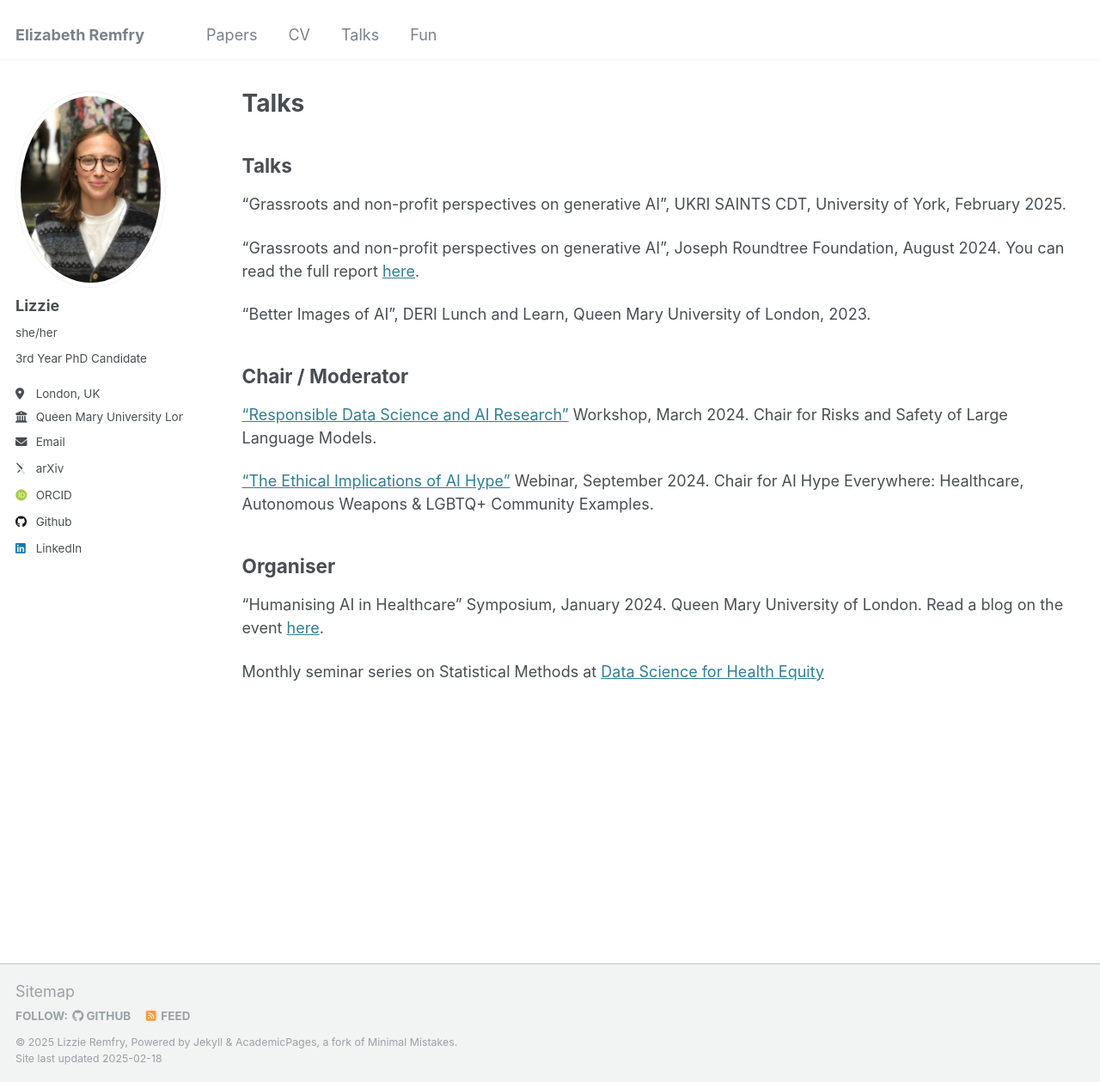
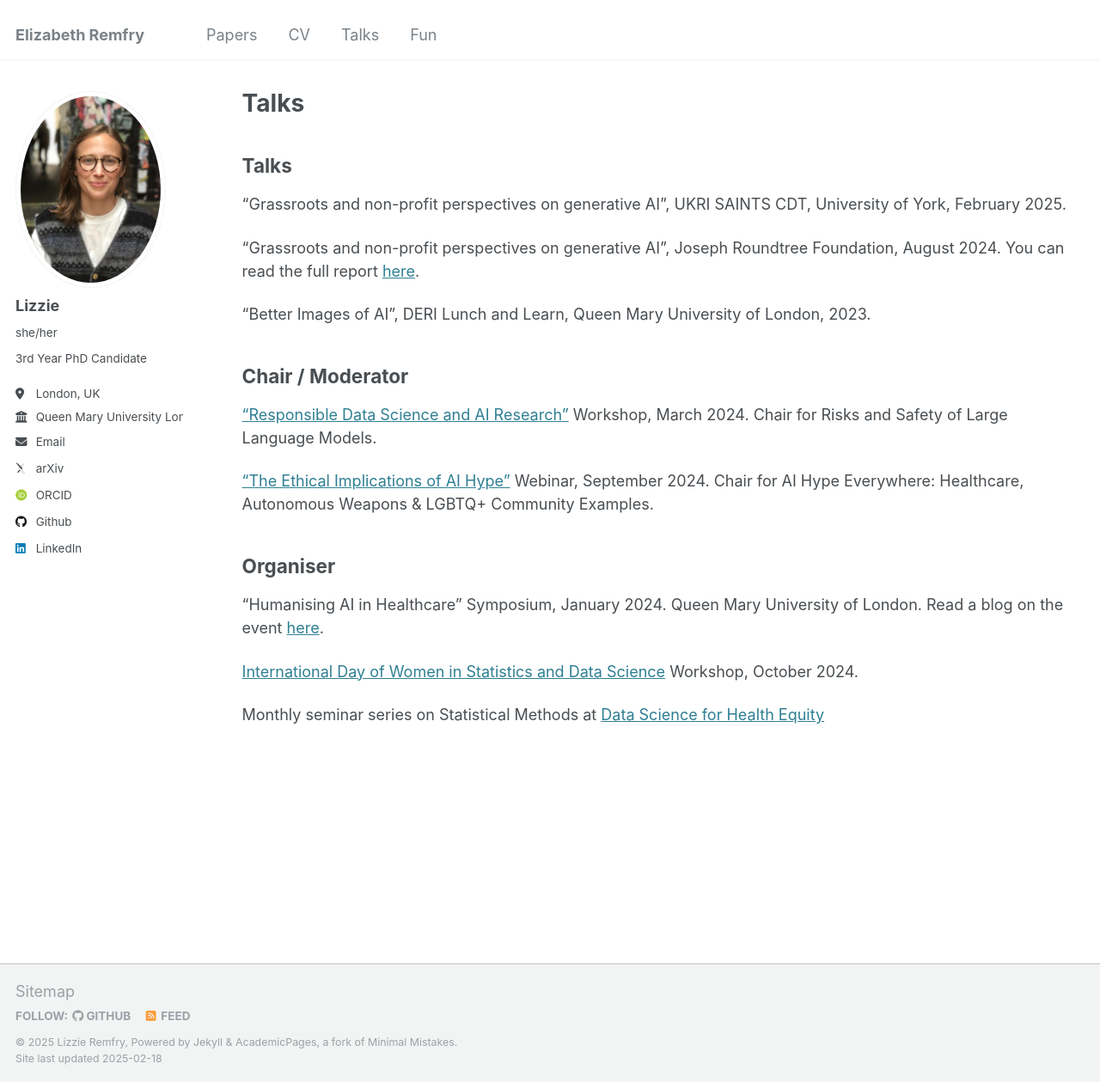
Before and after one commit to LizRem/lizrem.github.io, a Jekyll site: the page built from _pages/talks.md, in a window 1280 px wide and 1259 px high. Shown: the whole window at 86% size. Built offline with Jekyll 4.4.1, drawn with Linux system fonts in a browser that asks for light colours; some web fonts are replaced.

Commit message:
Update talks.md

```diff
--- a/_pages/talks.md
+++ b/_pages/talks.md
@@ -21,4 +21,6 @@ author_profile: true
 ## Organiser
 "Humanising AI in Healthcare" Symposium, January 2024. Queen Mary University of London. Read a blog on the event [here](https://www.apollosocialscience.org/2024/02/21/humanising-ai-in-healthcare-incorporating-social-sciences-in-algorithms/).
 
+[International Day of Women in Statistics and Data Science](https://www.idwsds.org/) Workshop, October 2024.
+
 Monthly seminar series on Statistical Methods at [Data Science for Health Equity](https://www.datascienceforhealthequity.com/)
```
